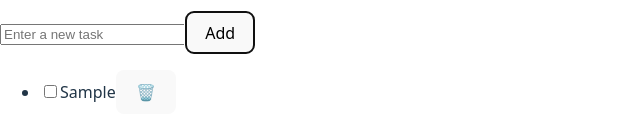
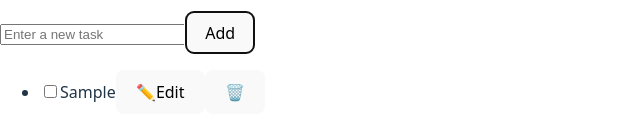
Before and after one commit to tokechan/todo-app-ts-ver, a React (Vite) app: page / in a window 1280 px wide. Both pictures are taken after typing "Sample" into the empty fields and a click on the button "Add". Shown: the part 392-532 px from the top of the page, without its empty margins (0-640 px from the left). Built offline with nearby package versions, Linux system fonts and the light colour scheme.

Commit message:
Add: Edit func

```diff
--- a/src/App.tsx
+++ b/src/App.tsx
@@ -13,6 +13,10 @@ function App() {
 
   //Todoリストの状態を管理する
   const [newTodo, setNewTodo] = useState<string>("");
+
+  //編集モードの管理(編集中のTodoのid＆入力値）
+  const [editingId, setEditingId] = useState<number | null>(null);
+  const [editText, setEditText] = useState<string>("");
 
   //todosが変更されるたびにローカルストレージに保存する
   useEffect(() => {
@@ -42,13 +46,28 @@ function App() {
     setNewTodo(""); //入力欄を空にする
   };
 
-
   //Todoを削除する処理
   const deleteTodo = (id: number) => {
     setTodos((prevTodos) => prevTodos.filter((todo)  => todo.id !== id));
   };
 
 
+  //Todoを編集する処理
+  const startEditing = (id: number, text: string) => {
+    setEditingId(id);
+    setEditText(text);
+  };
+
+  //編集内容を保存する
+  const saveEdit = (id: number) => {
+    setTodos((prevTodos) =>
+      prevTodos.map((todo) =>
+        todo.id === id ? { ...todo, text: editText } : todo
+      )
+    );
+    setEditingId(null);//編集モードを解除
+    setEditText("");//入力フィールドを空にする
+  };
 
   return (
     <div>
@@ -74,7 +93,23 @@ function App() {
             checked={todo.completed}
             onChange={() => toggleTodo(todo.id)}
             />
-            {todo.text}
+
+            {/* 編集ボタン */}
+            {editingId === todo.id ? (
+              <>
+                <input
+                type="text"
+                value={editText}
+                onChange={(e) => setEditText(e.target.value)}
+                />
+                <button onClick={() => saveEdit(todo.id)}>Save</button>
+              </>
+            ) : (
+              <>
+                {todo.text}
+                <button onClick={() => startEditing(todo.id, todo.text)}>✏️Edit</button>
+              </>
+            )}
             {/* 削除ボタン */}
             <button onClick={() => deleteTodo(todo.id)}>🗑️ </button>
           </li>
```
